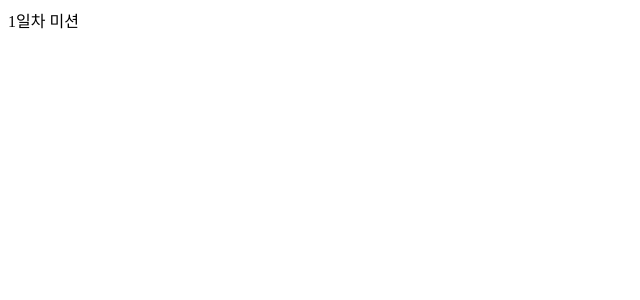
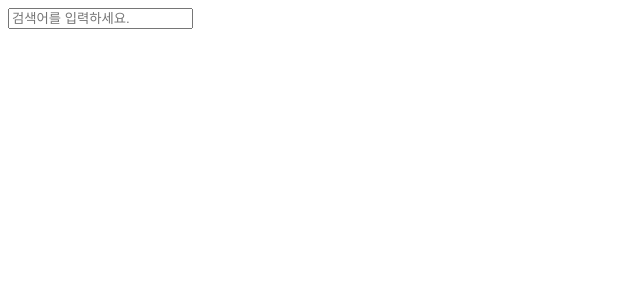
Before and after one commit to yiseungyun/Code.js, a React (Vite) app in the folder react-study/: page /day01 in a window 1280 px wide. Shown: the top 300 px of the page, without its empty margins (0-640 px from the left). Built offline with nearby package versions, Linux system fonts and the light colour scheme.

Commit message:
feat: day01 라우트 추가

```diff
--- a/react-study/src/App.tsx
+++ b/react-study/src/App.tsx
@@ -1,11 +1,12 @@
 import { BrowserRouter, Route, Routes } from "react-router-dom"
+import Day01 from "./code/day01"
 
 function App() {
 
   return (
     <BrowserRouter>
       <Routes>
-        <Route path="/day01" element={<>1일차 미션</>} />
+        <Route path="/day01" element={<Day01 />} />
       </Routes>
     </BrowserRouter>
   )
```
